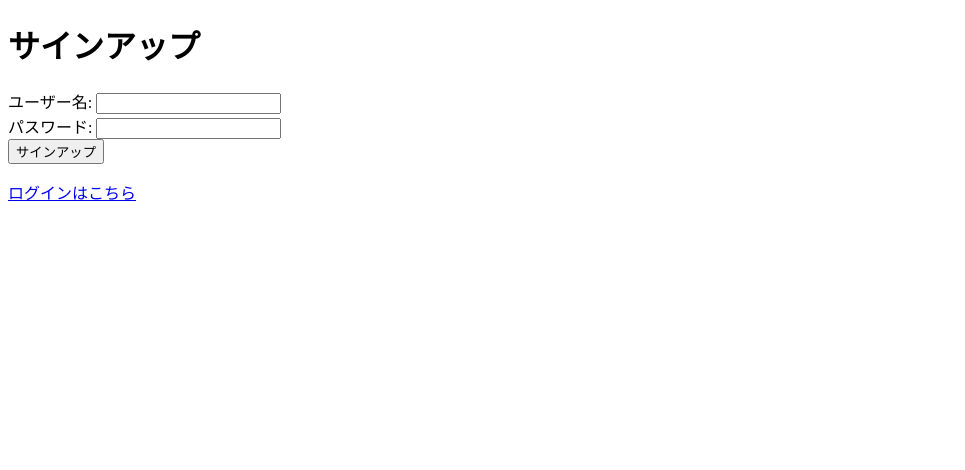
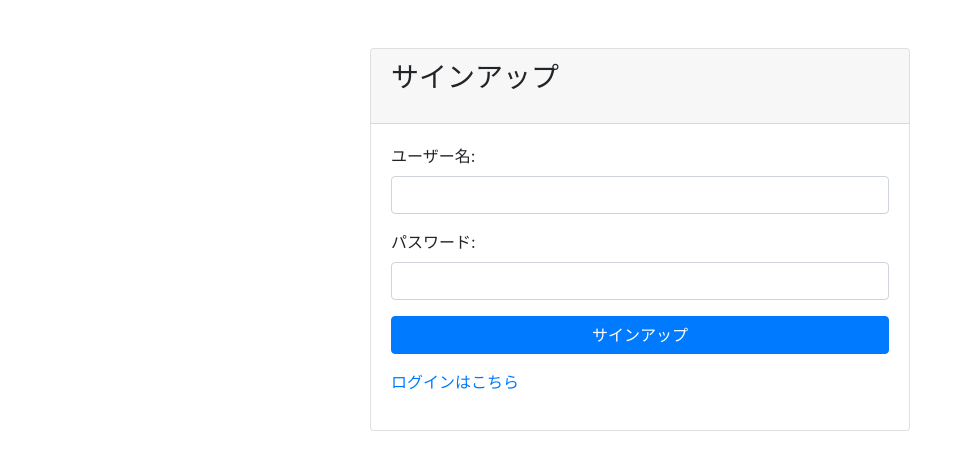
Before and after one commit to nashisandesu/RSShackathon, a Flask app: page /signup in a window 1280 px wide. Shown: the top 470 px of the page, without its empty margins (0-965 px from the left). Run offline with Flask 3, Linux system fonts and the light colour scheme; some libraries are stand-ins or nearby versions.

Commit message:
bootstrap login signup

```diff
--- a/app.py
+++ b/app.py
@@ -151,7 +151,9 @@ def signup():
         new_user = User(name=name, password=password)
         db.session.add(new_user)
         db.session.commit()
-        return redirect(url_for('login'))
+        login_user(new_user)
+
+        return redirect(url_for('index'))
     return render_template('signup.html')
 
 @app.route('/logout')
--- a/templates/index.html
+++ b/templates/index.html
@@ -10,7 +10,7 @@
         function updateTime() {
             const now = new Date().getTime() / 1000;
             const elapsed = now - startTime;
-            document.getElementById('timer').innerText = elapsed.toFixed(2);
+            document.getElementById('timer').innerText = elapsed.toFixed(1);
         }
 
         setInterval(updateTime, 100);  // 100ミリ秒ごとに更新
--- a/templates/signup.html
+++ b/templates/signup.html
@@ -2,17 +2,38 @@
 <html lang="ja">
 <head>
     <meta charset="UTF-8">
+    <meta name="viewport" content="width=device-width, initial-scale=1">
     <title>サインアップ</title>
+    <link href="https://stackpath.bootstrapcdn.com/bootstrap/4.5.2/css/bootstrap.min.css" rel="stylesheet">
 </head>
 <body>
-    <h1>サインアップ</h1>
-    <form method="post">
-        <label for="name">ユーザー名:</label>
-        <input type="text" id="name" name="name"><br>
-        <label for="password">パスワード:</label>
-        <input type="password" id="password" name="password"><br>
-        <input type="submit" value="サインアップ">
-    </form>
-    <p><a href="{{ url_for('login') }}">ログインはこちら</a></p>
+    <div class="container mt-5">
+        <div class="row justify-content-center">
+            <div class="col-md-6">
+                <div class="card">
+                    <div class="card-header">
+                        <h1 class="h3 mb-3 font-weight-normal">サインアップ</h1>
+                    </div>
+                    <div class="card-body">
+                        <form method="post">
+                            <div class="form-group">
+                                <label for="name">ユーザー名:</label>
+                                <input type="text" id="name" name="name" class="form-control" required>
+                            </div>
+                            <div class="form-group">
+                                <label for="password">パスワード:</label>
+                                <input type="password" id="password" name="password" class="form-control" required>
+                            </div>
+                            <button type="submit" class="btn btn-primary btn-block">サインアップ</button>
+                        </form>
+                        <p class="mt-3"><a href="{{ url_for('login') }}">ログインはこちら</a></p>
+                    </div>
+                </div>
+            </div>
+        </div>
+    </div>
+    <script src="https://code.jquery.com/jquery-3.5.1.slim.min.js"></script>
+    <script src="https://cdn.jsdelivr.net/npm/@popperjs/core@2.5.4/dist/umd/popper.min.js"></script>
+    <script src="https://stackpath.bootstrapcdn.com/bootstrap/4.5.2/js/bootstrap.min.js"></script>
 </body>
 </html>
```
Also changed, not shown: templates/login.html (+30 -10 lines).
